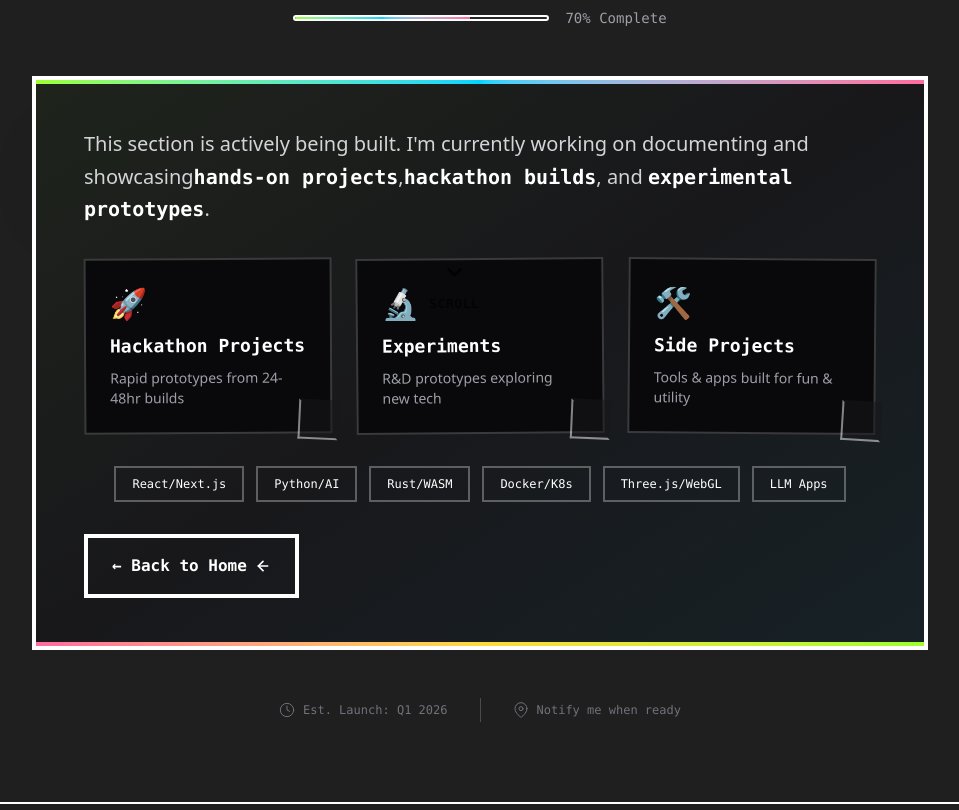
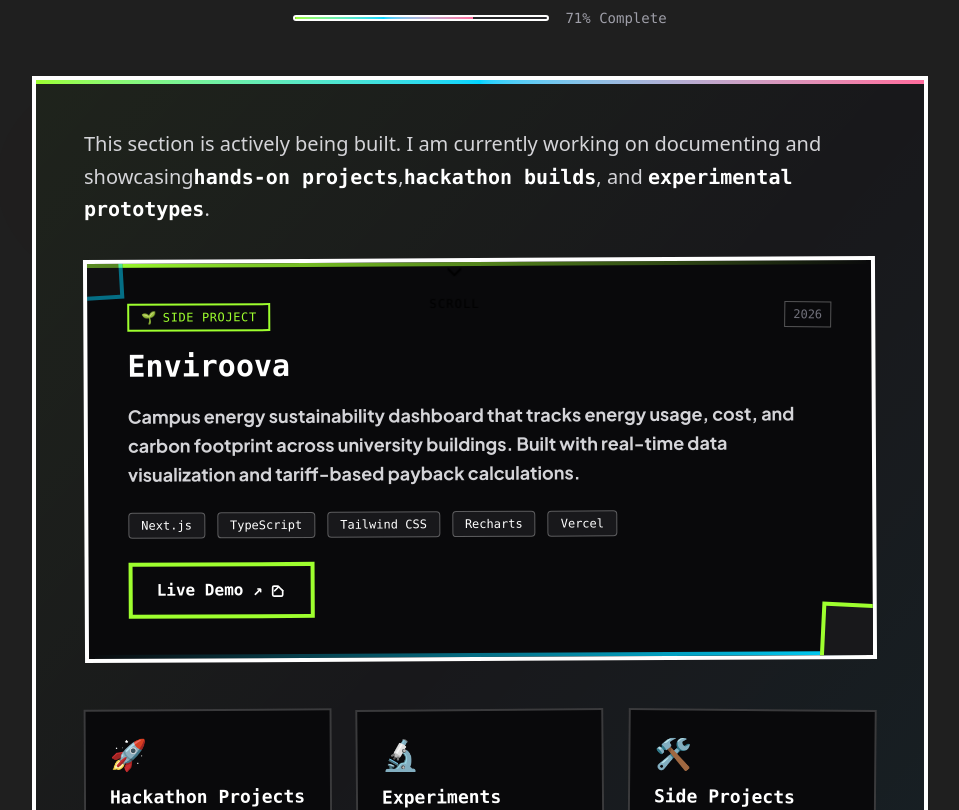
Before and after one commit to DevSahilJain/Sahil-portfolio, a Next.js app in the folder sahil_portfolio/: page /projects in a window 1280 px wide. Shown: the part 460-1270 px from the top of the page, without its empty margins (160-1119 px from the left). Built offline with nearby package versions, Linux system fonts and the light colour scheme; a web font is replaced by a local one.

Commit message:
Add Enviroova campus energy dashboard project

```diff
--- a/sahil_portfolio/app/projects/page.tsx
+++ b/sahil_portfolio/app/projects/page.tsx
@@ -102,11 +102,67 @@ export default function Projects() {
 
             <div className="relative z-10 text-left">
               <p className="font-sans text-lg md:text-xl text-zinc-300 mb-8 leading-relaxed max-w-3xl">
-                This section is actively being built. I'm currently working on documenting and showcasing
+                This section is actively being built. I am currently working on documenting and showcasing
                 <span className="font-mono font-bold text-white">hands-on projects</span>,
                 <span className="font-mono font-bold text-white">hackathon builds</span>,
                 and <span className="font-mono font-bold text-white">experimental prototypes</span>.
               </p>
+
+              {/* Featured Project: Enviroova */}
+              <article
+                className="relative border-4 border-white bg-zinc-950 overflow-hidden transition-all duration-500 hover:shadow-[12px_12px_0px_0px_rgb(255,255,255)] mb-12"
+                style={{ transform: "rotate(-0.3deg)" }}
+              >
+                <div className="absolute top-0 left-0 right-0 h-1 bg-gradient-to-r" style={{ background: "linear-gradient(90deg, #9eff2e, transparent)" }} />
+                <div className="absolute bottom-0 left-0 right-0 h-1 bg-gradient-to-l" style={{ background: "linear-gradient(270deg, #00d4ff, transparent)" }} />
+
+                <div className="p-8 md:p-10 relative z-10">
+                  <div className="flex items-center gap-3 mb-4">
+                    <span className="px-3 py-1 border-2 border-white text-xs font-mono uppercase tracking-wider flex items-center gap-1.5" style={{ color: "#9eff2e", borderColor: "#9eff2e" }}>
+                      <span style={{ color: "#9eff2e" }}>🌱</span>
+                      Side Project
+                    </span>
+                    <span className="font-mono text-xs text-zinc-500 ml-auto px-2 py-1 border border-white/30" style={{ transform: "rotate(1deg)" }}>
+                      2026
+                    </span>
+                  </div>
+
+                  <h3 className="font-mono text-2xl md:text-3xl font-bold mb-4 leading-tight text-white">
+                    Enviroova
+                  </h3>
+                  <p className="text-zinc-300 text-base md:text-lg mb-6 leading-relaxed">
+                    Campus energy sustainability dashboard that tracks energy usage, cost, and carbon footprint across university buildings. Built with real-time data visualization and tariff-based payback calculations.
+                  </p>
+
+                  <div className="flex flex-wrap gap-3 mb-6">
+                    {["Next.js", "TypeScript", "Tailwind CSS", "Recharts", "Vercel"].map((tag) => (
+                      <span
+                        key={tag}
+                        className="px-3 py-1 border border-white/30 bg-zinc-900 font-mono text-xs rounded"
+                      >
+                        {tag}
+                      </span>
+                    ))}
+                  </div>
+
+                  <a
+                    href="https://ecoloop-vkv5-3gch2gurm-devsahiljain.vercel.app/"
+                    target="_blank"
+                    rel="noopener noreferrer"
+                    className="inline-flex items-center gap-2 px-6 py-3 border-4 border-[#9eff2e] bg-transparent hover:bg-[#9eff2e] hover:text-black transition-all duration-300 font-mono text-sm md:text-base font-bold relative overflow-hidden group"
+                  >
+                    <span className="relative z-10">Live Demo ↗</span>
+                    <div className="absolute inset-0 bg-[#9eff2e] scale-x-0 origin-left group-hover:scale-x-100 transition-transform duration-300" />
+                    <svg width="16" height="16" viewBox="0 0 24 24" fill="none" stroke="currentColor" strokeWidth="2.5" strokeLinecap="round" strokeLinejoin="round" aria-hidden="true" className="relative z-10">
+                      <line x1="18" y1="13" x2="12" y2="7" />
+                      <line x1="12" y1="7" x2="6" y2="13" />
+                      <path d="M18 13v6a2 2 0 0 1-2 2H5a2 2 0 0 1-2-2V8a2 2 0 0 1 2-2h6" />
+                    </svg>
+                  </a>
+                </div>
+                <div className="absolute -bottom-3 -right-3 w-16 h-16 bg-zinc-900 border-4 border-white border-t-transparent border-r-transparent transform rotate-3" style={{ borderColor: "#9eff2e" }} />
+                <div className="absolute -top-3 -left-3 w-12 h-12 bg-zinc-900 border-4 border-white border-b-transparent border-l-transparent transform -rotate-3 opacity-50" style={{ borderColor: "#00d4ff" }} />
+              </article>
 
               <div className="grid grid-cols-1 md:grid-cols-3 gap-6 mb-8">
                 {[
@@ -128,7 +184,7 @@ export default function Projects() {
               </div>
 
               <div className="flex flex-wrap justify-center gap-3 mb-8">
-                {["React/Next.js", "Python/AI", "Rust/WASM", "Docker/K8s", "Three.js/WebGL", "LLM Apps"].map((tag, i) => (
+                {["React/Next.js", "Python/AI", "Rust/WASM", "Docker/K8s", "Three.js/WebGL", "LLM Apps"].map((tag) => (
                   <span
                     key={tag}
                     className="px-4 py-2 border-2 border-white/30 bg-transparent font-mono text-xs hover:bg-white/10 hover:border-white transition-all duration-300 relative overflow-hidden group/item"
```
